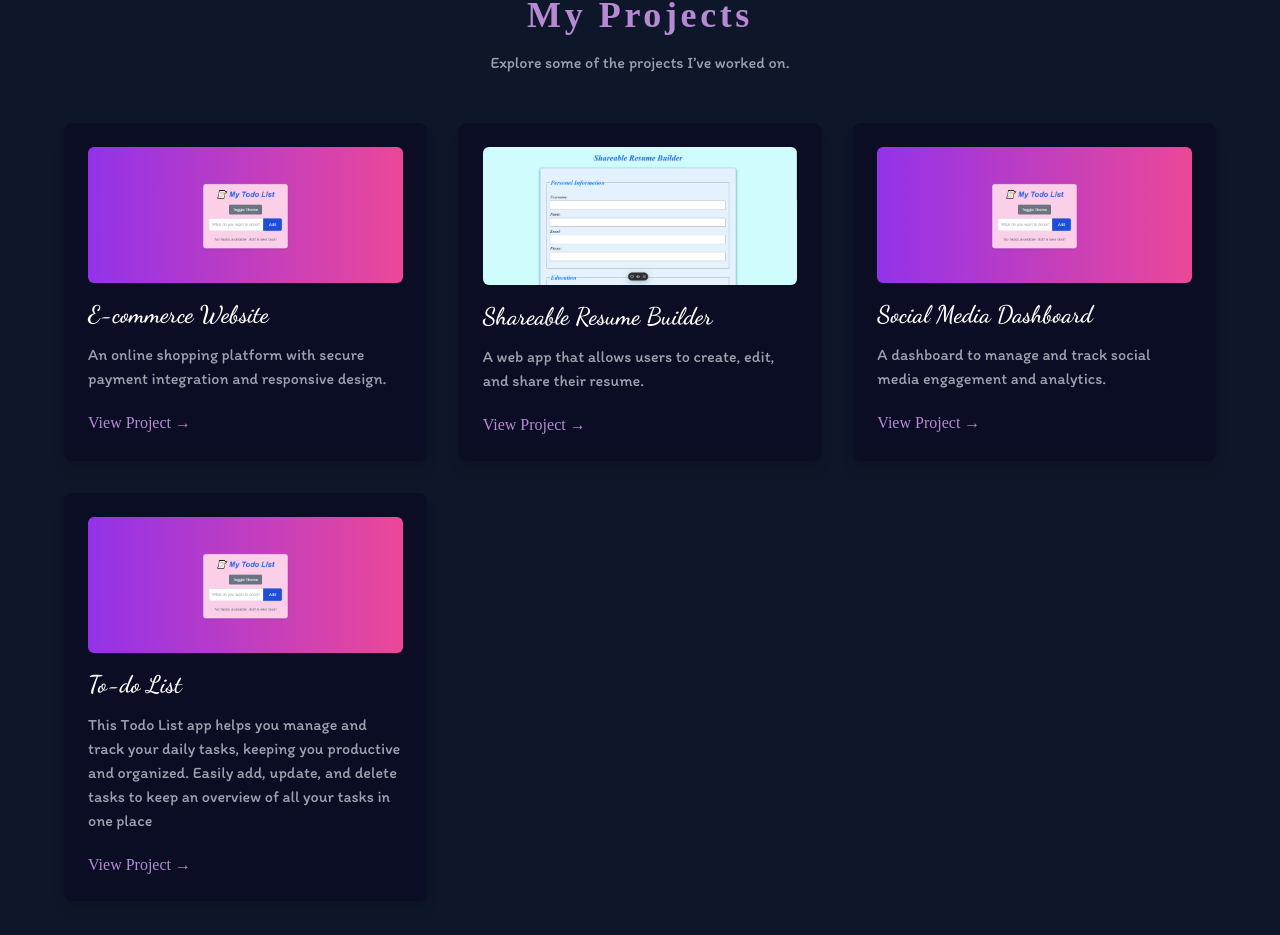
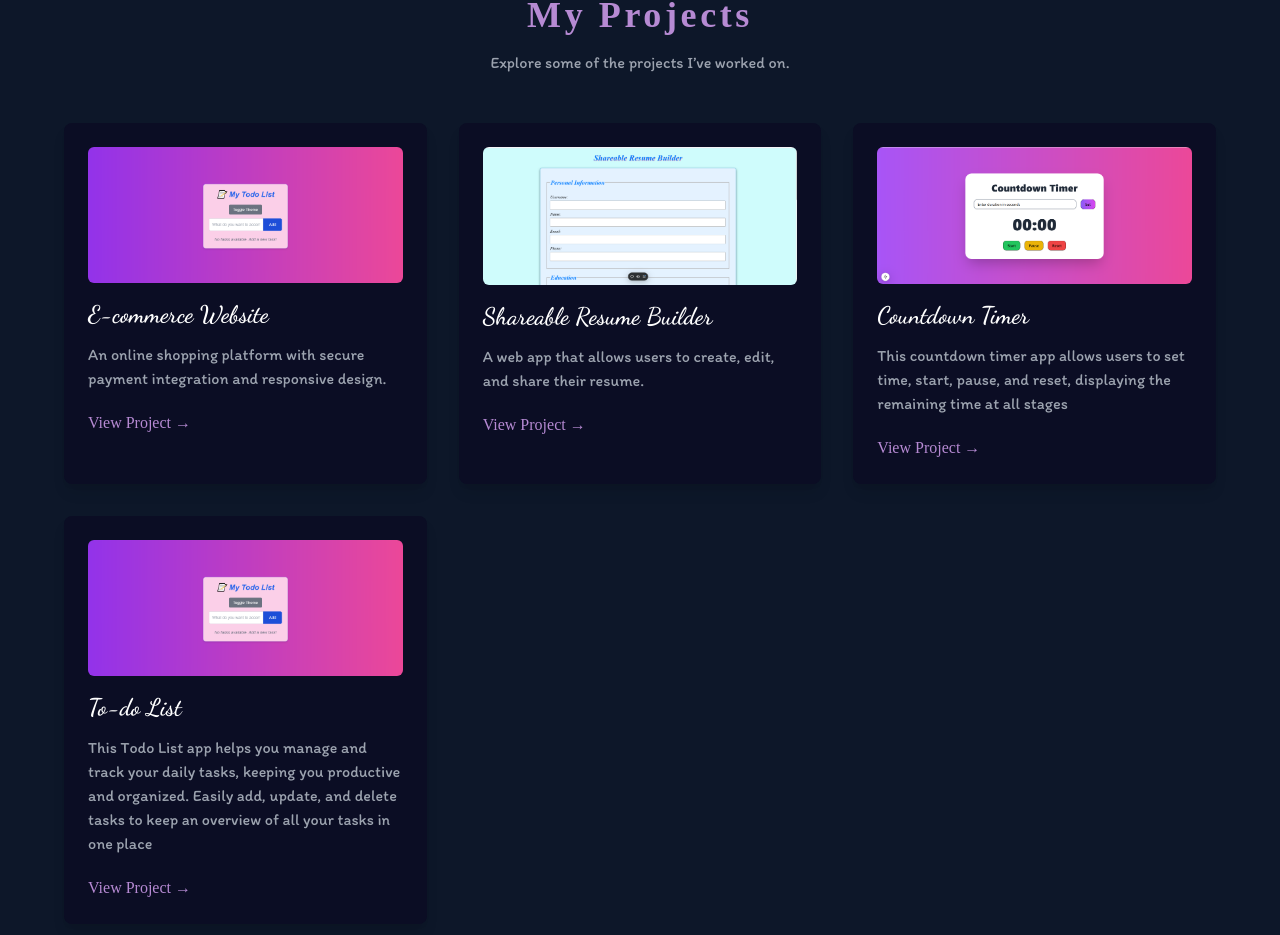
Before and after one commit to BakhtawarAbbasi/portfolio, a Next.js app: page / in a window 1280 px wide. Shown: the part 2383-3318 px from the top of the page. Built offline with nearby package versions, Linux system fonts and the light colour scheme; a web font is replaced by a local one.

Commit message:
update project

```diff
--- a/app/components/Projects.tsx
+++ b/app/components/Projects.tsx
@@ -23,10 +23,10 @@ const projects: Project[] = [
     image: "/shareableResume.png"
   },
   {
-    title: "Social Media Dashboard",
-    description: "A dashboard to manage and track social media engagement and analytics.",
-    link: "/projects/social-media-dashboard",
-    image: "/todo-list.png"
+    title: "Countdown Timer",
+    description: "This countdown timer app allows users to set time, start, pause, and reset, displaying the remaining time at all stages",
+    link: "https://vercel.com/bakhtawars-projects-ab28cde8/30-days-of-project/927dGzXSUnNUSh54YBZpkR94HYjo",
+    image: "/countdownTimer.png"
   },
   {
     title: "To-do List",
```
Also changed, not shown: public/countdownTimer.png (added).
